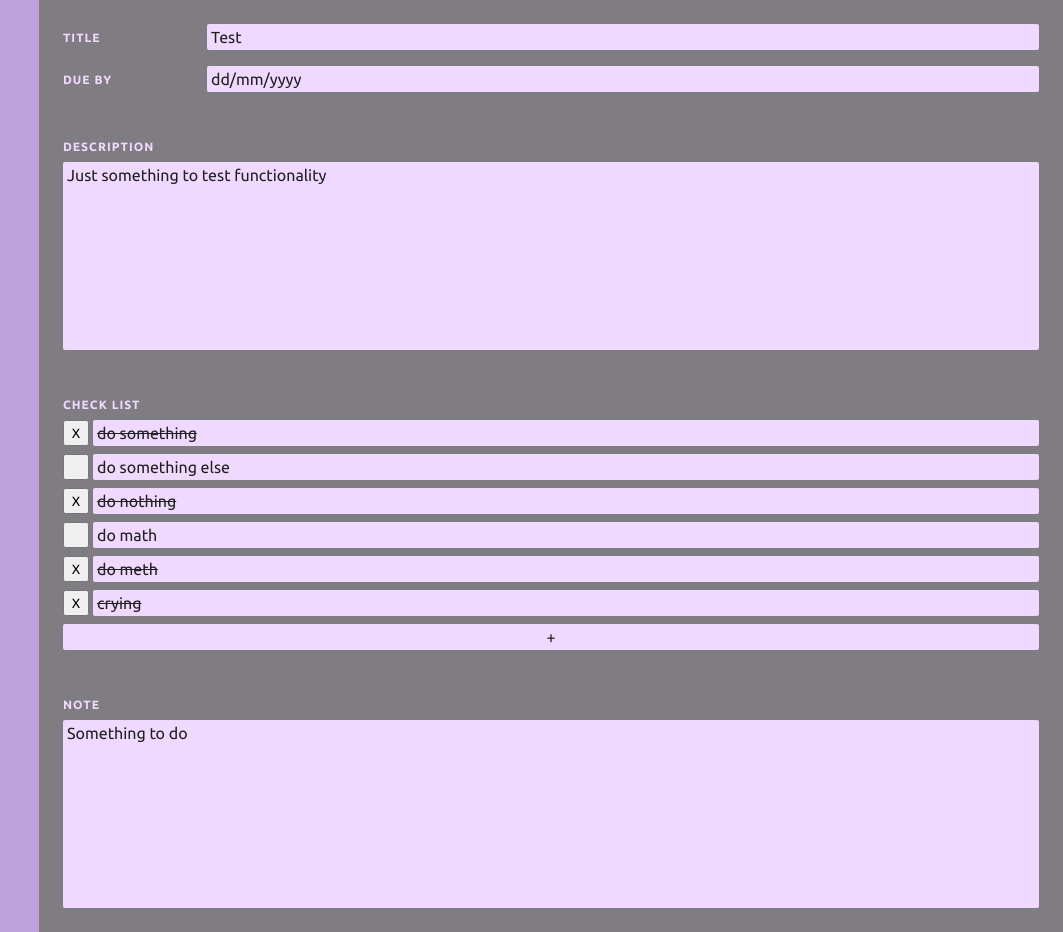
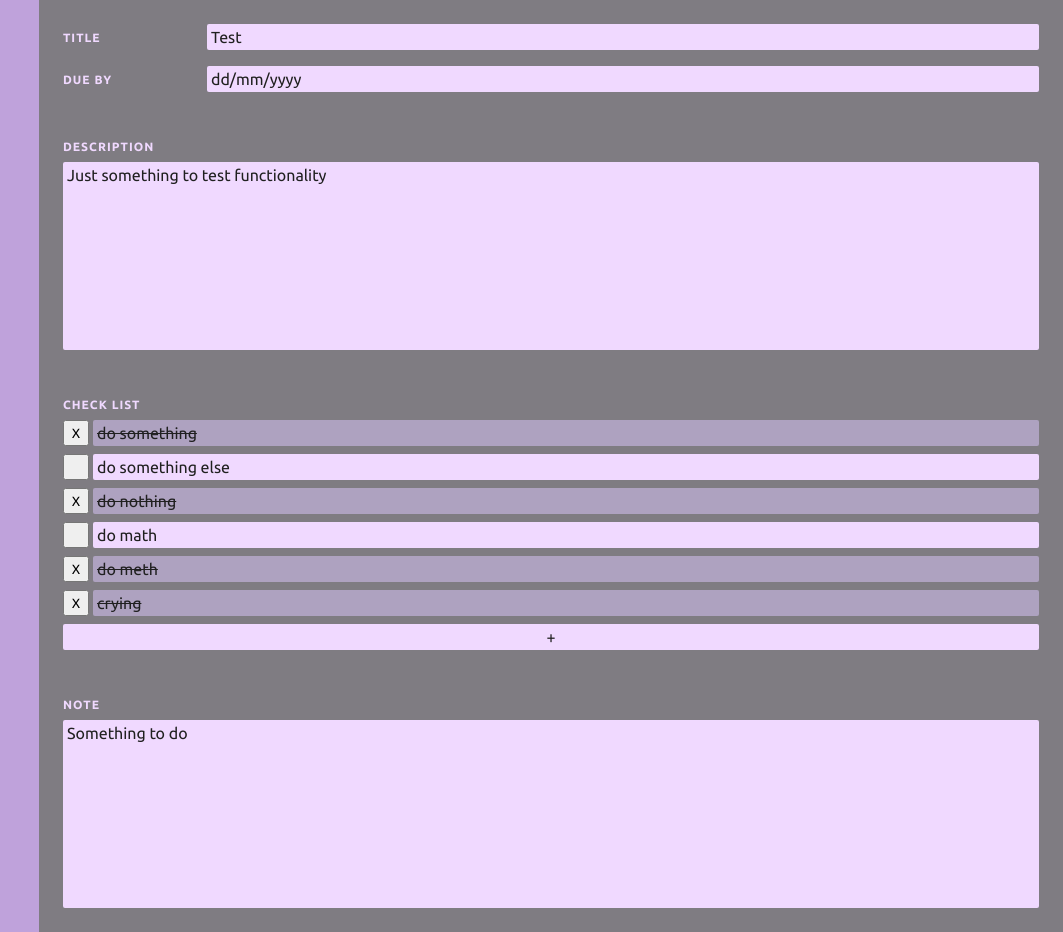
Before and after one commit to ihascats/odin-to_do_v2, a website built with webpack: page dist/index.html in a window 1280 px wide. Shown: the whole page, without its empty margins (217-1280 px from the left). Built offline with nearby package versions, Linux system fonts and the light colour scheme.

Commit message:
Disable marked cl items & darken input fields

```diff
--- a/src/css/styles.css
+++ b/src/css/styles.css
@@ -87,3 +87,7 @@ li > button {
 ul > div > input {
     text-align: center;
 }
+
+input:disabled {
+    background-color: #aea2c0;
+}
--- a/src/js/display.list-item-status.js
+++ b/src/js/display.list-item-status.js
@@ -1,10 +1,14 @@
 function displayStatus(item){
-    if (item.firstElementChild.classList.contains('true')){
-        item.firstElementChild.textContent = 'X';
-        item.lastElementChild.setAttribute('style', 'text-decoration: line-through');
+    const button = item.firstElementChild;
+    const input = item.lastElementChild;
+    if (button.classList.contains('true')){
+        button.textContent = 'X';
+        input.setAttribute('style', 'text-decoration: line-through');
+        input.disabled = true;
     } else {
-        item.firstElementChild.textContent = '';
-        item.lastElementChild.setAttribute('style', '');
+        button.textContent = '';
+        input.setAttribute('style', '');
+        input.disabled = false;
     }
 }
 
--- a/src/js/index.js
+++ b/src/js/index.js
@@ -14,7 +14,11 @@ let fin = new Task(0, "Test", "Just something to test functionality", 'dd/mm/yyy
     3 : ['do math', false],
     4 : ['do meth', true],
 }, "Something to do");
-fin.newListItem('crying', true)
+
+fin.newListItem('crying', true);
+
 displayTaskInformation(fin);
+
 let checkList = document.querySelector('.checkList');
+
 checkList.onclick = (event) => changeStatus(event);
```
Also changed, not shown: dist/main.js.
